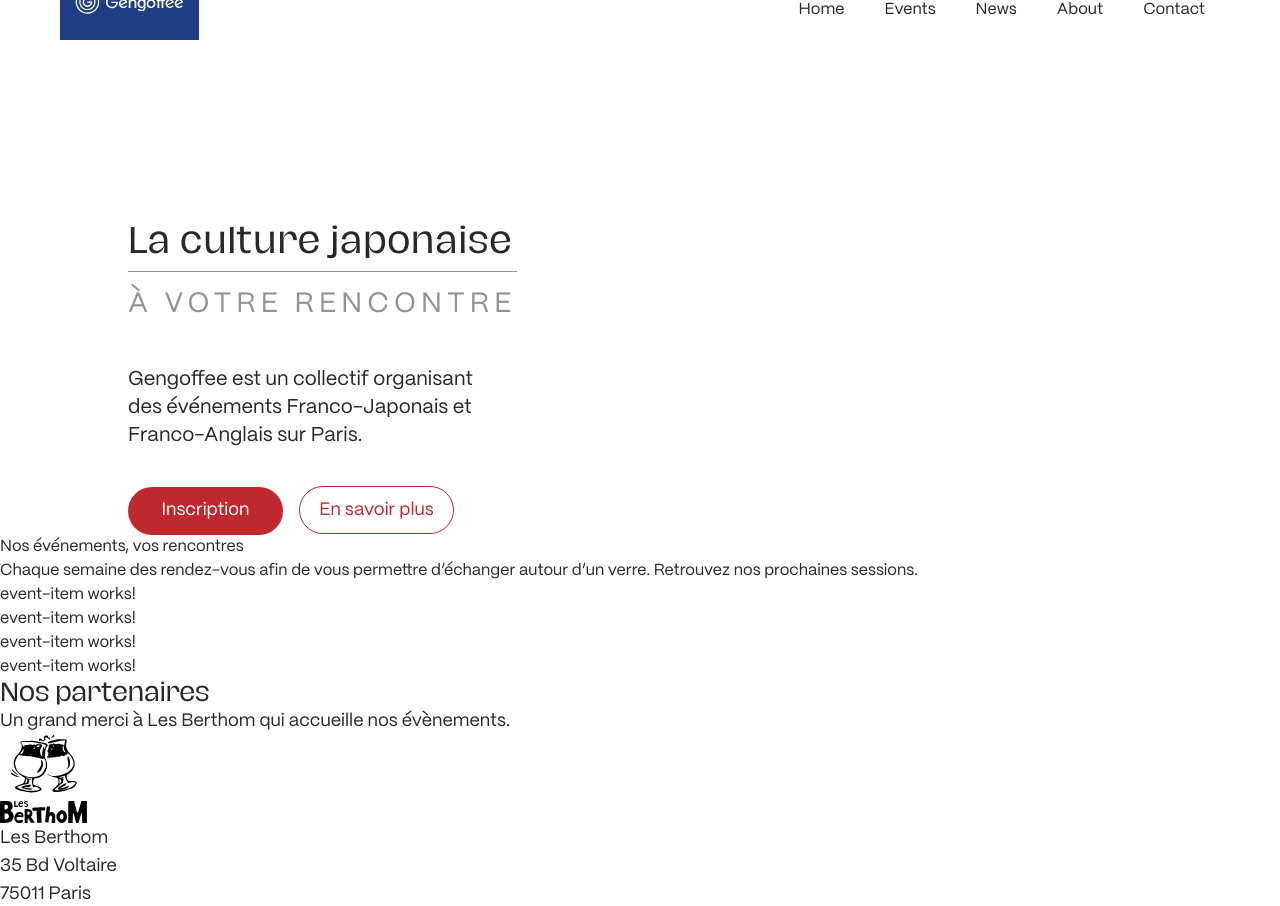
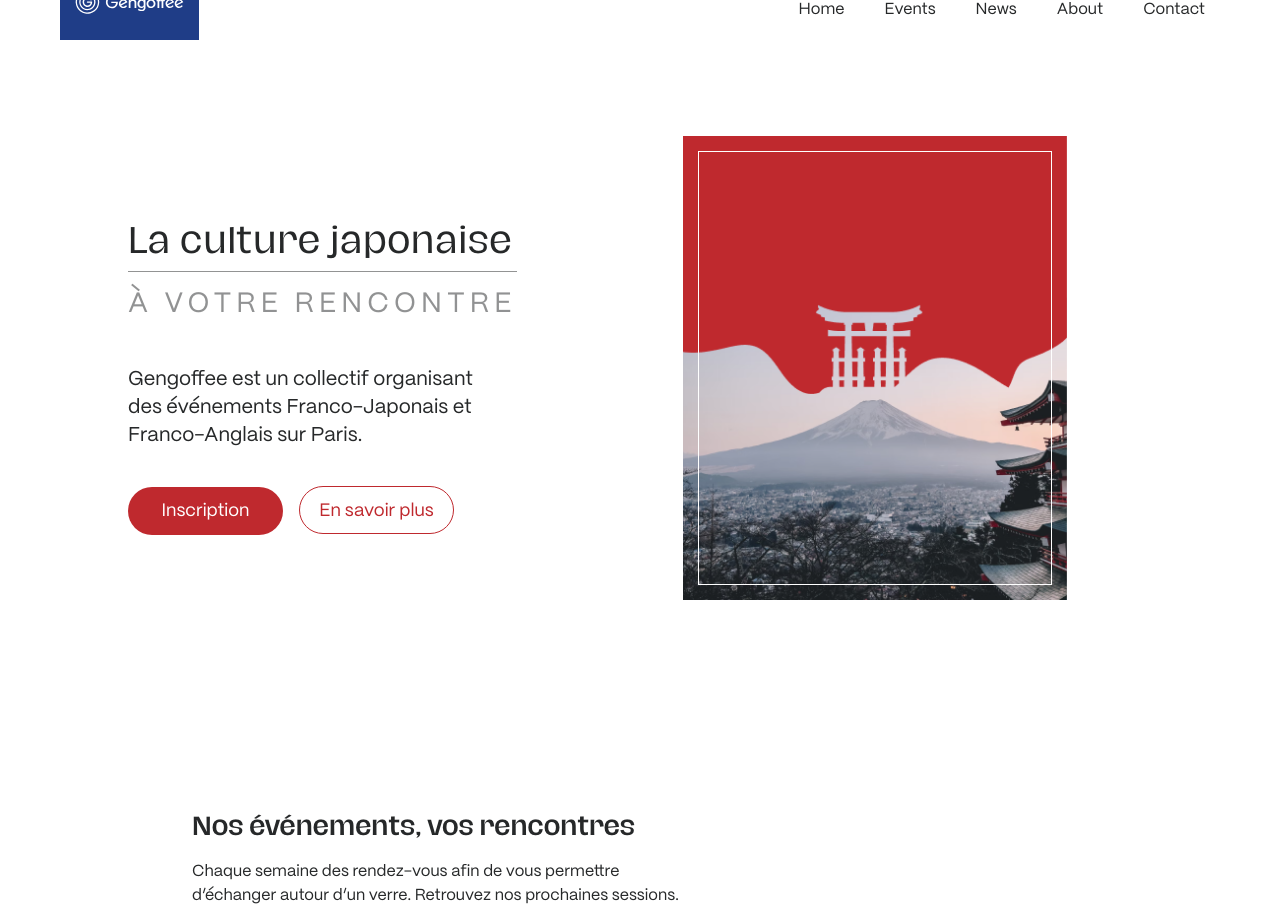
Before and after one commit to Mecheraf/website-gengoffee, an Angular app: page / in a window 1280 px wide. Shown: the part 40-946 px from the top of the page. Built offline with nearby package versions, Linux system fonts and the light colour scheme.

Commit message:
WIP, event cards almost done, need to handle date parameters

```diff
--- a/src/app/home/home.component.html
+++ b/src/app/home/home.component.html
@@ -16,32 +16,36 @@
         Franco-Anglais sur Paris.
       </div>
       <div class="pt-9">
-        <button class="gengoffee-btn gengoffee-btn-primary mr-4">
+        <button class="text-lg gengoffee-btn gengoffee-btn-primary mr-4">
           Inscription
         </button>
-        <button class="gengoffee-btn gengoffee-btn-outline-primary">
+        <button class="text-lg gengoffee-btn gengoffee-btn-outline-primary">
           En savoir plus
         </button>
       </div>
     </div>
-    <div class="home__presentation__image w-7/12">
-      <img />
+    <div class="w-6/12 flex place-content-end">
+      <div class="relative w-[24rem] h-[29rem]">
+        <img class="absolute bottom-0" src="assets/images/mountain-view.png" />
+        <img class="absolute top-0" src="assets/images/red-shaped-mask.png" />
+        <div class="absolute outline-1 outline-offset-[-1rem] outline-white outline-double z-10 w-full h-full"></div>
+      </div>
     </div>
   </section>
-  <section class="home__events">
-    <div class="home__events__informations">
-      <div class="home__events__informations__title">
+  <section class="pt-52">
+    <div class="ml-48">
+      <h4 class="font-medium">
         Nos événements, vos rencontres
-      </div>
-      <div class="home__events__informations__description">
+      </h4>
+      <div class="pt-4 max-w-lg">
         Chaque semaine des rendez-vous afin de vous permettre d’échanger autour d’un verre.
         Retrouvez nos prochaines sessions.
       </div>
     </div>
-    <div class="home__events__carousel">
+    <div class="pt-12 flex gap-7 justify-center overflow-x-hidden">
       <app-event-item></app-event-item>
       <app-event-item></app-event-item>
-      <app-event-item></app-event-item>
+      <app-event-item [active]="true"></app-event-item>
       <app-event-item></app-event-item>
     </div>
   </section>
--- a/src/app/ui-components/event-item/event-item.component.html
+++ b/src/app/ui-components/event-item/event-item.component.html
@@ -1 +1,19 @@
-<p>event-item works!</p>
+<!-- Event wrapper -->
+<div [ngClass]="active ? 'p-6 relative bottom-24' : 'p-5 opacity-50'" class="rounded-[0.625rem] border border-solid border-[#262829] border-opacity-50">
+  <!-- Event box -->
+  <div [ngClass]="active ? 'w-[25rem] h-[29rem] p-5' : 'w-80 h-80 p-4'" class="bg-[#F8E7E7] rounded-[0.625rem]">
+    <!-- Event informations -->
+    <div class="flex justify-between ppmori">
+      <div [ngClass]="active ? 'text-2xl' : 'text-xl'" class="italic font-thin tracking-[0.05em]">Passé</div>
+      <div class="flex flex-col">
+        <div [ngClass]="active ? 'text-base' : 'text-sm'" class="font-semibold">Dimanche 10 juillet 2022</div>
+        <div [ngClass]="active ? 'text-sm' : 'text-xs'">{{flags}} {{place}} - {{hour}}</div>
+      </div>
+    </div>
+    <!-- Event image -->
+    <img [ngClass]="active ? 'pt-5' : 'pt-4'" class="m-auto w-full" src="assets/images/gengoffee_event-1.png" />
+    <button *ngIf="active" class="place-content-center flex mx-auto m-4 gengoffee-btn gengoffee-btn-secondary">
+      Participer
+    </button>
+  </div>
+</div>
--- a/src/app/ui-components/event-item/event-item.component.ts
+++ b/src/app/ui-components/event-item/event-item.component.ts
@@ -1,4 +1,10 @@
-import { Component, OnInit } from '@angular/core';
+import { Component, Input, OnInit } from '@angular/core';
+
+const localeToFlag: any = {
+  'jp' : '🇯🇵',
+  'en' : '🇬🇧',
+  'es' : '🇪🇸'
+}
 
 @Component({
   selector: 'app-event-item',
@@ -7,9 +13,22 @@ import { Component, OnInit } from '@angular/core';
 })
 export class EventItemComponent implements OnInit {
 
+  private defaultLanguage: string = '🇫🇷';
+  public flags: string = '';
+  public hour: string = '';
+
+  @Input() language: string = "jp"; // Use locale e.g. fr, en, jp
+  @Input() active: boolean = false;
+  @Input() date: string = "";
+  @Input() place: string = "";
   constructor() { }
 
   ngOnInit(): void {
+    this.createFlags();
+  }
+
+  private createFlags(): void {
+    this.flags = this.defaultLanguage + localeToFlag[this.language];
   }
 
 }
--- a/src/assets/css/fonts.css
+++ b/src/assets/css/fonts.css
@@ -23,7 +23,6 @@
 @font-face {
   font-family: "PPMori";
   font-weight: 100;
-  font-style: italic;
   src: url(../fonts/PPMori/PPMori-Extralight.otf) format("opentype");
 }
 
--- a/src/styles.css
+++ b/src/styles.css
@@ -83,7 +83,6 @@ a {
   background: white;
   font-family: 'PPMori';
   font-weight: 400;
-  font-size: 1.125rem;
 }
 
 .gengoffee-btn:hover {
@@ -102,26 +101,32 @@ a {
 
 .gengoffee-btn-secondary {
   background: #262829;
+  color: white;
 }
 
 /* Text Styles */
 
+/* 38px */
 h1 {
   font-size: 2.375rem;
 }
 
+/* 34px */
 h2 {
   font-size: 2.125rem;
 }
 
+/* 28px */
 h3 {
   font-size: 1.75rem;
 }
 
+/* 24px */
 h4 {
   font-size: 1.5rem;
 }
 
+/* 22px */
 h5 {
   font-size: 1.375rem;
 }
```
Also changed, not shown: src/assets/images/gengoffee_event-1.png (added).
